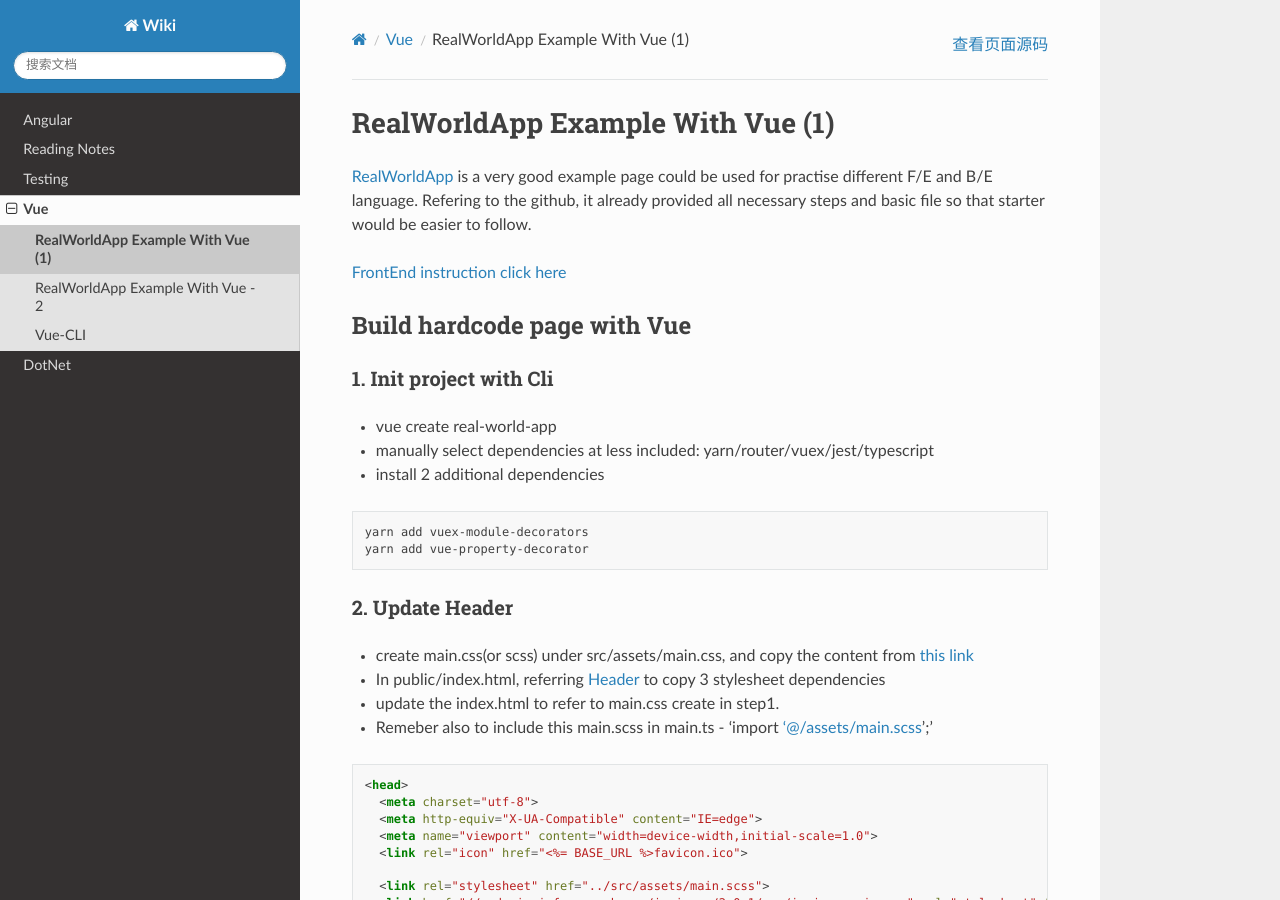
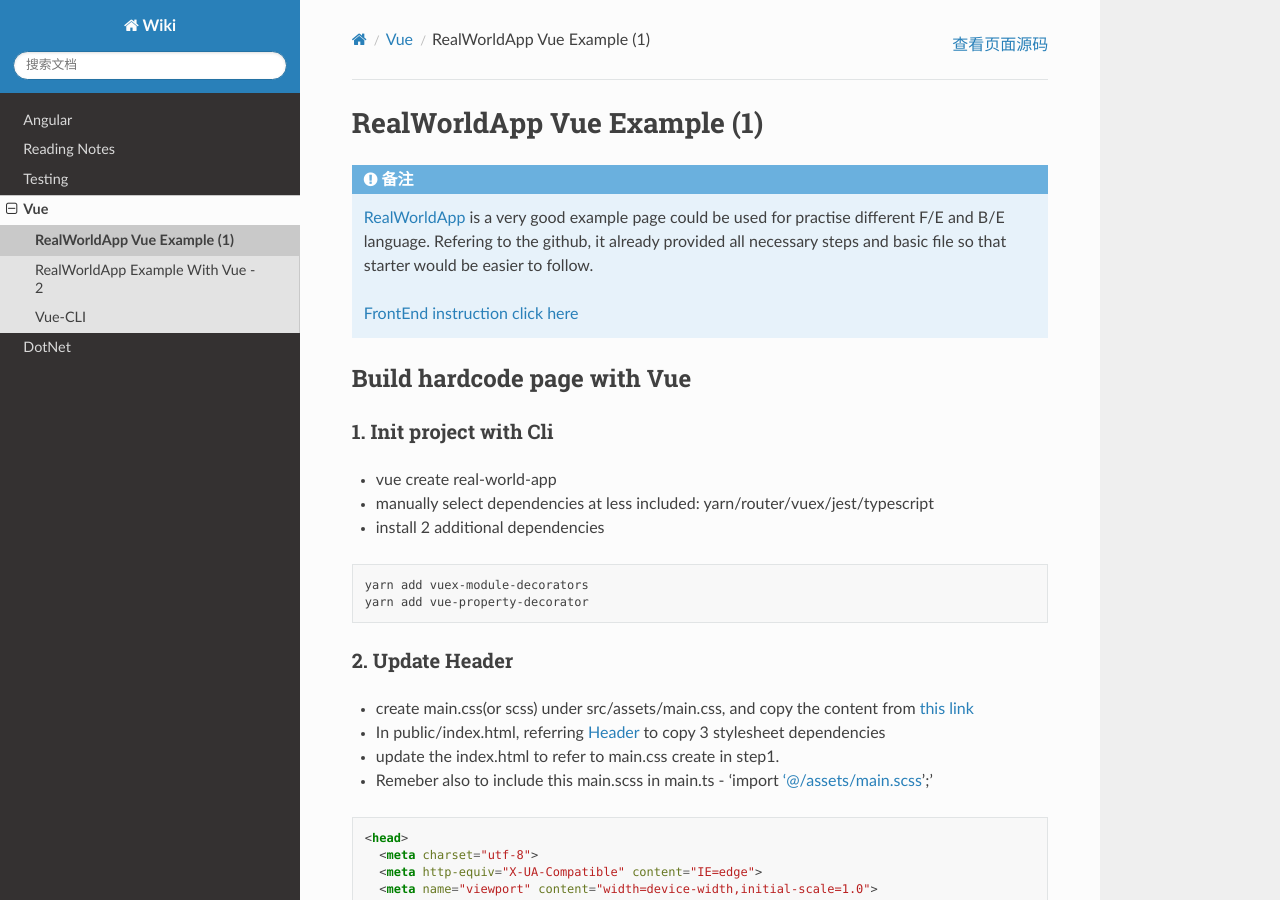
Before and after one commit to abigail830/Sphinx_wiki, a Sphinx documentation site: the page built from source/Vue/RealWorld1.rst, in a window 1280 px wide and 900 px high. Built offline with Sphinx 7.4.7 and the Read the Docs theme 2.0.0, drawn with Linux system fonts in a browser that asks for light colours.

Commit message:
Update RealWorld1.rst

```diff
--- a/source/Vue/RealWorld1.rst
+++ b/source/Vue/RealWorld1.rst
@@ -1,9 +1,12 @@
-RealWorldApp Example With Vue (1)
+RealWorldApp Vue Example (1)
 =========================================
 
-`RealWorldApp <https://github.com/gothinkster/realworld>`_ is a very good example page could be used for practise different F/E and B/E language. Refering to the github, it already provided all necessary steps and basic file so that starter would be easier to follow.
+.. note::
 
-`FrontEnd instruction click here <https://github.com/gothinkster/realworld-starter-kit/blob/master/FRONTEND_INSTRUCTIONS.md>`_
+  `RealWorldApp <https://github.com/gothinkster/realworld>`_ is a very good example page could be used for practise different F/E and B/E language. Refering to the github, it already provided all necessary steps and basic file so that starter would be easier to follow.
+
+  `FrontEnd instruction click here <https://github.com/gothinkster/realworld-starter-kit/blob/master/FRONTEND_INSTRUCTIONS.md>`_
+
 
 
 Build hardcode page with Vue
```
